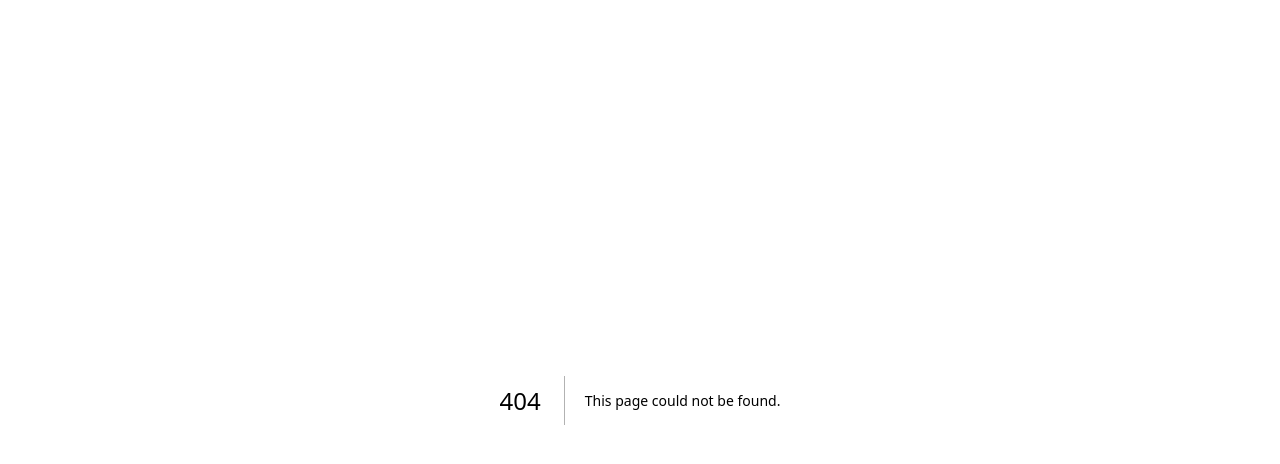
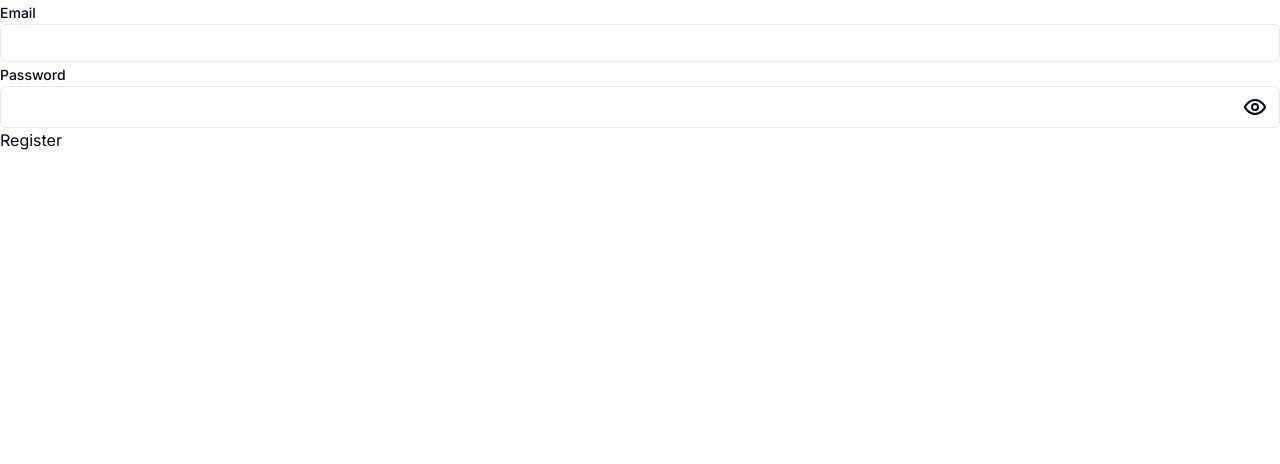
Before and after one commit to krzysztofkaptur/easymoney, a Next.js app: page /auth/register in a window 1280 px wide. Before the commit this address had no page. Shown: the top 464 px of the page. Built offline with nearby package versions, Linux system fonts and the light colour scheme.

Commit message:
feat: Add register page

```diff
--- /dev/null
+++ b/src/app/(pages)/auth/register/page.tsx
@@ -0,0 +1,26 @@
+'use client'
+
+import { useForm } from 'react-hook-form'
+
+import { Form } from '@/components/Form'
+import { InputGroup } from '@/components/InputGroup'
+
+export default function Register() {
+  const form = useForm()
+
+  const onSubmit = form.handleSubmit(values => {
+    console.log({ values })
+  })
+
+  return (
+    <Form onSubmit={onSubmit} {...form}>
+      <InputGroup label="Email" {...form.register('email')} />
+      <InputGroup
+        label="Password"
+        type="password"
+        {...form.register('password')}
+      />
+      <button>Register</button>
+    </Form>
+  )
+}
```
